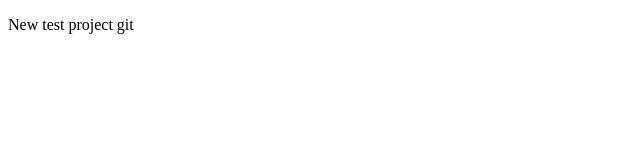
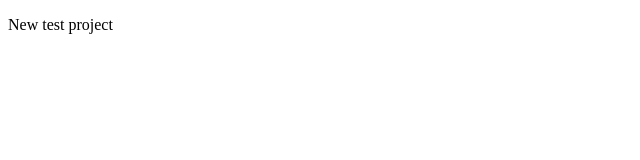
Before and after one commit to janvimodha/encircle-project-test, a plain HTML site: page index.html in a window 1280 px wide. Shown: the full height of the page, 0-640 px from the left. Drawn offline with Linux system fonts and the light colour scheme.

Commit message:
chnaged content

```diff
--- a/index.html
+++ b/index.html
@@ -7,6 +7,6 @@
     <title>Encircle-project-test</title>
 </head>
 <body>
-    <p>New test project git</p>
+    <p>New test project</p>
 </body>
 </html>
```
Also changed, not shown: images/main image.png (deleted), images/trufeel main.png (deleted).
